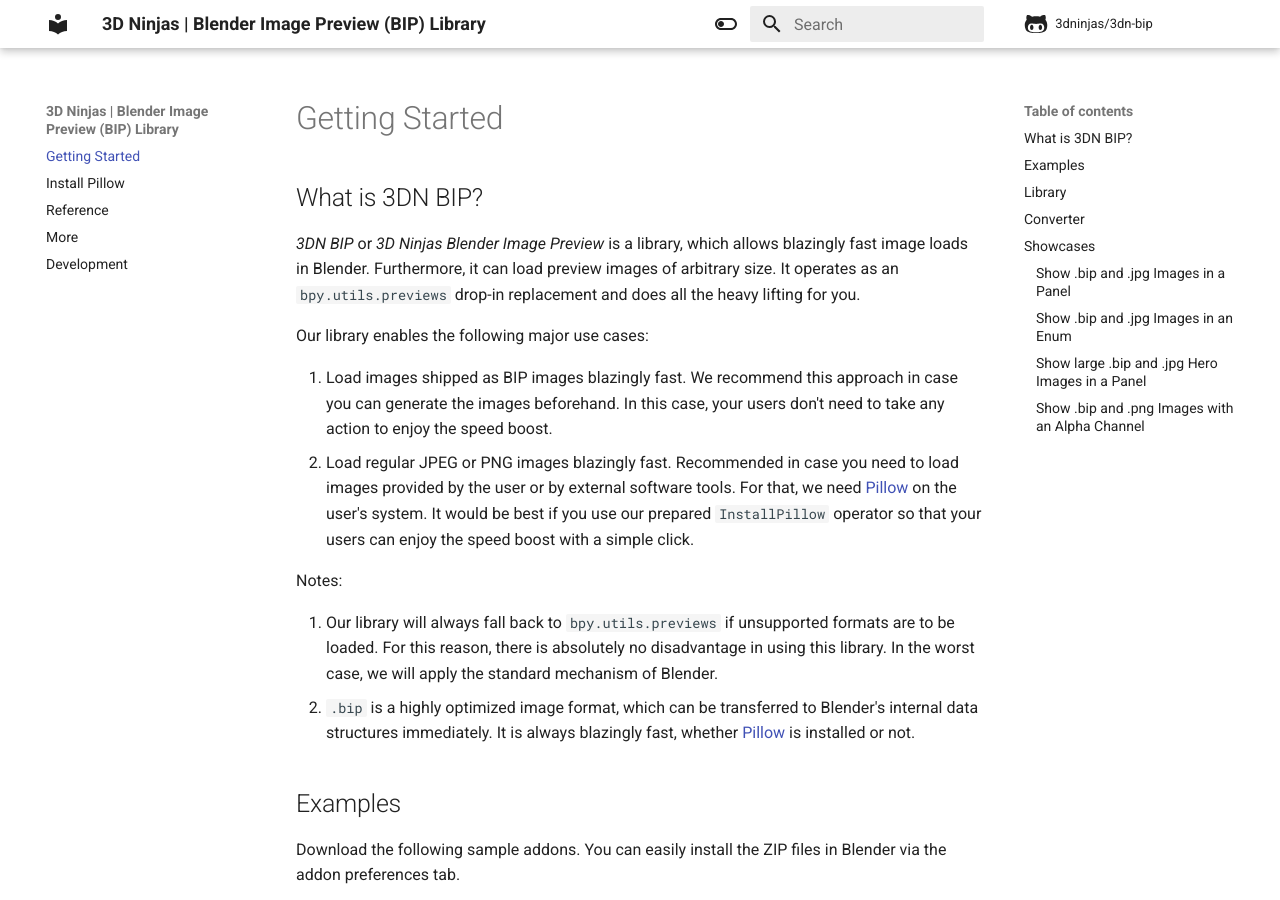
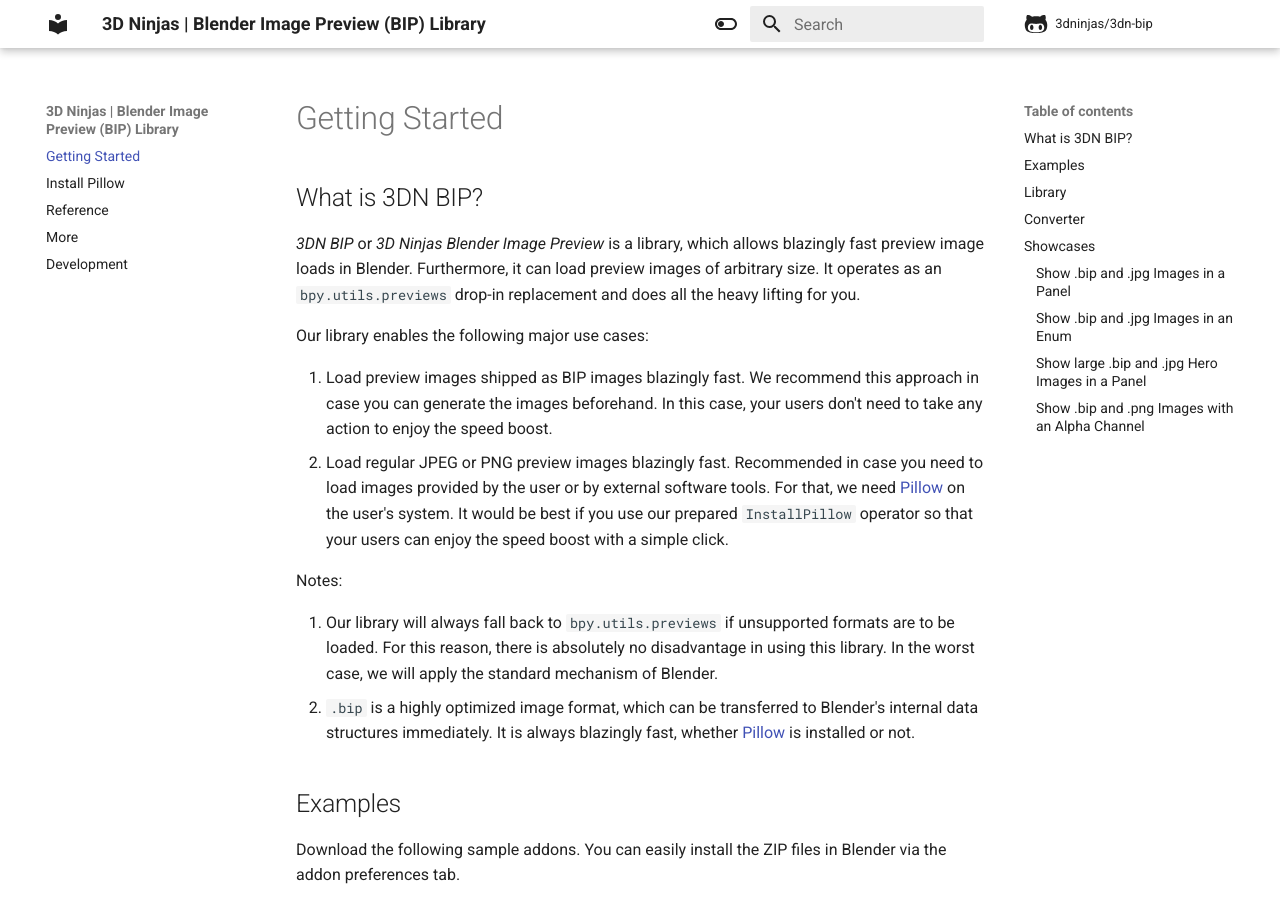
Before and after one commit to bonjorno7/3dn-bip, an MkDocs documentation site: the page built from docs/index.md, in a window 1280 px wide and 900 px high. Built offline with MkDocs 1.6.1 and Material for MkDocs 9.7.7, drawn with Linux system fonts in a browser that asks for light colours; comment, search, counter and statistics services are not loaded.

Commit message:
Improve wording of pitch in documentation.

```diff
--- a/docs/index.md
+++ b/docs/index.md
@@ -1,12 +1,12 @@
 # Getting Started
 
 ## What is 3DN BIP?
-*3DN BIP* or *3D Ninjas Blender Image Preview* is a library, which allows blazingly fast image loads in Blender. Furthermore, it can load preview images of arbitrary size. It operates as an `bpy.utils.previews` drop-in replacement and does all the heavy lifting for you.
+*3DN BIP* or *3D Ninjas Blender Image Preview* is a library, which allows blazingly fast preview image loads in Blender. Furthermore, it can load preview images of arbitrary size. It operates as an `bpy.utils.previews` drop-in replacement and does all the heavy lifting for you.
 
 Our library enables the following major use cases:
 
-1. Load images shipped as BIP images blazingly fast. We recommend this approach in case you can generate the images beforehand. In this case, your users don't need to take any action to enjoy the speed boost.
-2. Load regular JPEG or PNG images blazingly fast. Recommended in case you need to load images provided by the user or by external software tools. For that, we need [Pillow](https://pypi.org/project/Pillow/) on the user's system. It would be best if you use our prepared `InstallPillow` operator so that your users can enjoy the speed boost with a simple click.
+1. Load preview images shipped as BIP images blazingly fast. We recommend this approach in case you can generate the images beforehand. In this case, your users don't need to take any action to enjoy the speed boost.
+2. Load regular JPEG or PNG preview images blazingly fast. Recommended in case you need to load images provided by the user or by external software tools. For that, we need [Pillow](https://pypi.org/project/Pillow/) on the user's system. It would be best if you use our prepared `InstallPillow` operator so that your users can enjoy the speed boost with a simple click.
 
 Notes:
 
```
Also changed, not shown: README.md (+3 -3 lines), 1 other file.
